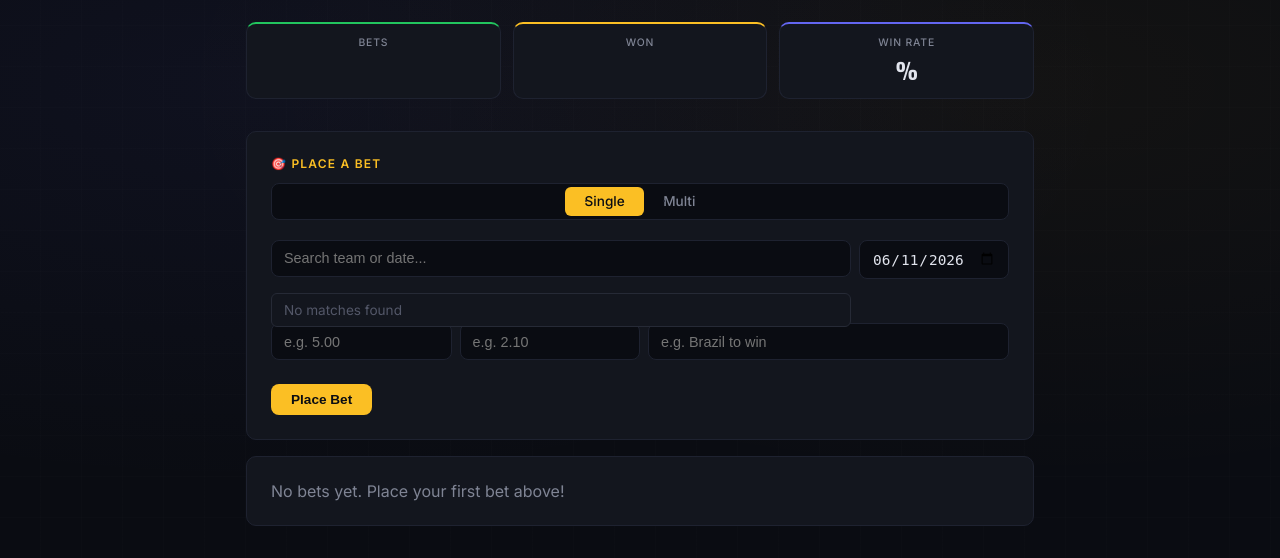
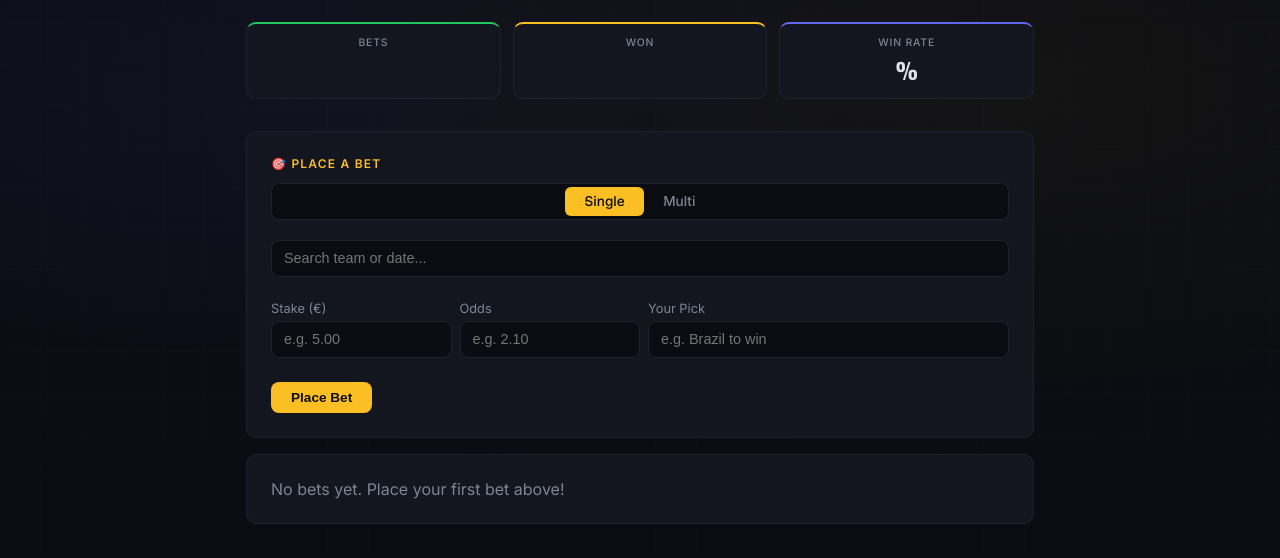
Before and after one commit to jalrego/betting-club, a Flask app: template templates/dashboard.html in a window 1280 px wide. Shown: the part 388-946 px from the top of the page. After the commit the page ends 912 px from the top, so only its background shows below. Run offline with Flask 3, Linux system fonts and the light colour scheme; the template is opened without the code that fills it, so the values that code supplies are empty; some libraries are stand-ins or nearby versions.

Commit message:
remove date filter from bet forms (search covers it)

```diff
--- a/templates/base.html
+++ b/templates/base.html
@@ -142,8 +142,6 @@
     .gap { gap: 0.75rem; }
     .items-center { align-items: center; }
     ::selection { background: #fbbf24; color: #0a0c12; }
-    input[type="date"] { color-scheme: dark; }
-    input[type="date"]::-webkit-calendar-picker-indicator { filter: invert(1); cursor: pointer; }
     h1 { font-size: 1.3rem; font-weight: 700; font-family: 'Oswald', sans-serif; letter-spacing: 0.02em; }
     .form-grid { display: grid; grid-template-columns: 1fr 1fr; gap: 0 0.75rem; }
     .toggle-row { display: flex; justify-content: center; gap: 0; margin-bottom: 1.25rem; background: #0a0c12; border-radius: 8px; padding: 3px; border: 1px solid #1e2230; }
--- a/templates/dashboard.html
+++ b/templates/dashboard.html
@@ -108,8 +108,7 @@
     <input type="hidden" name="bet_type" id="betTypeInput" value="single">
 
     <div id="singleFields">
-      <div style="display:flex;gap:0.5rem;margin-bottom:0.75rem;">
-        <div style="flex:1;position:relative;">
+      <div style="position:relative;margin-bottom:0.75rem;">
         <input type="text" id="matchSearch" class="input" placeholder="Search team or date..." autocomplete="off" oninput="filterMatches()" onfocus="filterMatches()" onblur="setTimeout(function(){document.getElementById('matchDropdown').style.display='none'},200)">
         <select name="match_number" id="match_number" required style="display:none;">
           <option value="">Select match</option>
@@ -121,10 +120,6 @@
         </select>
         <input type="hidden" name="match_info" id="match_info">
         <div id="matchDropdown" style="display:none;position:absolute;z-index:100;background:#13161e;border:1px solid #262a36;border-radius:6px;max-height:220px;overflow-y:auto;width:100%;left:0;top:100%;margin-top:2px;"></div>
-        </div>
-        <div style="width:150px;flex-shrink:0;">
-          <input type="date" id="dateFilter" class="input" oninput="filterMatches()" title="Filter by date">
-        </div>
       </div>
       <div style="display:flex;gap:0.5rem;">
         <div style="flex:1;">
@@ -143,11 +138,8 @@
     </div>
 
     <div id="multiFields" style="display: none;">
-      <div style="display:flex;align-items:center;gap:0.5rem;margin-bottom:0.5rem;">
+      <div style="margin-bottom:0.5rem;">
         <span style="font-size:0.85rem;color:#7f8494;font-weight:500;">Selections</span>
-        <div style="margin-left:auto;width:150px;">
-          <input type="date" id="multiDateFilter" class="input" oninput="document.querySelectorAll('.multiMatchSearch').forEach(function(el){filterMultiMatches(el)})" title="Filter by date">
-        </div>
       </div>
       <div id="multiLegs">
         <div class="multi-leg">
@@ -310,10 +302,9 @@ function toggleBetType() {
   multis.forEach(function(el) { el.required = isMulti; });
 }
 
-// populate match_info hidden field from dropdown + search + date filter
+// populate match_info hidden field from dropdown + search
 function filterMatches() {
   var q = (document.getElementById('matchSearch').value || '').toLowerCase();
-  var dateFilter = document.getElementById('dateFilter').value;
   var sel = document.getElementById('match_number');
   var dd = document.getElementById('matchDropdown');
   dd.innerHTML = '';
@@ -326,9 +317,7 @@ function filterMatches() {
     var round = opt.getAttribute('data-round') || '';
     var date = opt.getAttribute('data-date') || '';
     var text = home + ' vs ' + away + ' (' + round + ', ' + date.slice(-5) + ')';
-    var match = (!q || text.toLowerCase().indexOf(q) !== -1);
-    if (match && dateFilter && date !== dateFilter) match = false;
-    if (match) {
+    if (q.length === 0 || text.toLowerCase().indexOf(q) !== -1) {
       found++;
       var div = document.createElement('div');
       div.textContent = text;
@@ -346,23 +335,14 @@ function filterMatches() {
       dd.appendChild(div);
     }
   }
-  // show when: has text, or has date filter set
-  var show = (q.length > 0 || dateFilter.length > 0);
-  dd.style.display = found > 0 && show ? 'block' : 'none';
-  if (!found && show) {
+  dd.style.display = found > 0 && q.length > 0 ? 'block' : 'none';
+  if (!found && q.length > 0) {
     dd.innerHTML = '<div style="padding:0.5rem 0.75rem;color:#535768;font-size:0.85rem;">No matches found</div>';
     dd.style.display = 'block';
   }
 }
 
 document.addEventListener('DOMContentLoaded', function() {
-  // default date filters to today
-  var today = new Date().toISOString().slice(0,10);
-  var df = document.getElementById('dateFilter');
-  if (df) { df.value = today; filterMatches(); }
-  var mdf = document.getElementById('multiDateFilter');
-  if (mdf) { mdf.value = today; }
-  // clear search on form submit so hidden value goes through
   document.getElementById('betForm').addEventListener('submit', function() {
     document.getElementById('matchSearch').disabled = true;
   });
@@ -386,7 +366,6 @@ function addMultiLeg() {
 
 function filterMultiMatches(el) {
   var q = (el.value || '').toLowerCase();
-  var dateFilter = document.getElementById('multiDateFilter').value;
   var dd = el.parentNode.querySelector('.multiDropdown');
   var sel = document.getElementById('match_number');
   dd.innerHTML = '';
@@ -399,9 +378,7 @@ function filterMultiMatches(el) {
     var round = opt.getAttribute('data-round') || '';
     var date = opt.getAttribute('data-date') || '';
     var text = home + ' vs ' + away + ' (' + round + ', ' + date.slice(-5) + ')';
-    var match = (q.length === 0 || text.toLowerCase().indexOf(q) !== -1);
-    if (match && dateFilter && date !== dateFilter) match = false;
-    if (match) {
+    if (q.length === 0 || text.toLowerCase().indexOf(q) !== -1) {
       found++;
       var div = document.createElement('div');
       div.textContent = text;
@@ -419,9 +396,8 @@ function filterMultiMatches(el) {
       dd.appendChild(div);
     }
   }
-  var show = (q.length > 0 || dateFilter.length > 0);
-  dd.style.display = found > 0 && show ? 'block' : 'none';
-  if (!found && show) {
+  dd.style.display = found && q.length > 0 ? 'block' : 'none';
+  if (!found && q.length > 0) {
     dd.innerHTML = '<div style="padding:0.5rem 0.75rem;color:#535768;font-size:0.85rem;">No matches found</div>';
     dd.style.display = 'block';
   }
```
Lines whose indentation alone changed are shown as unchanged.
